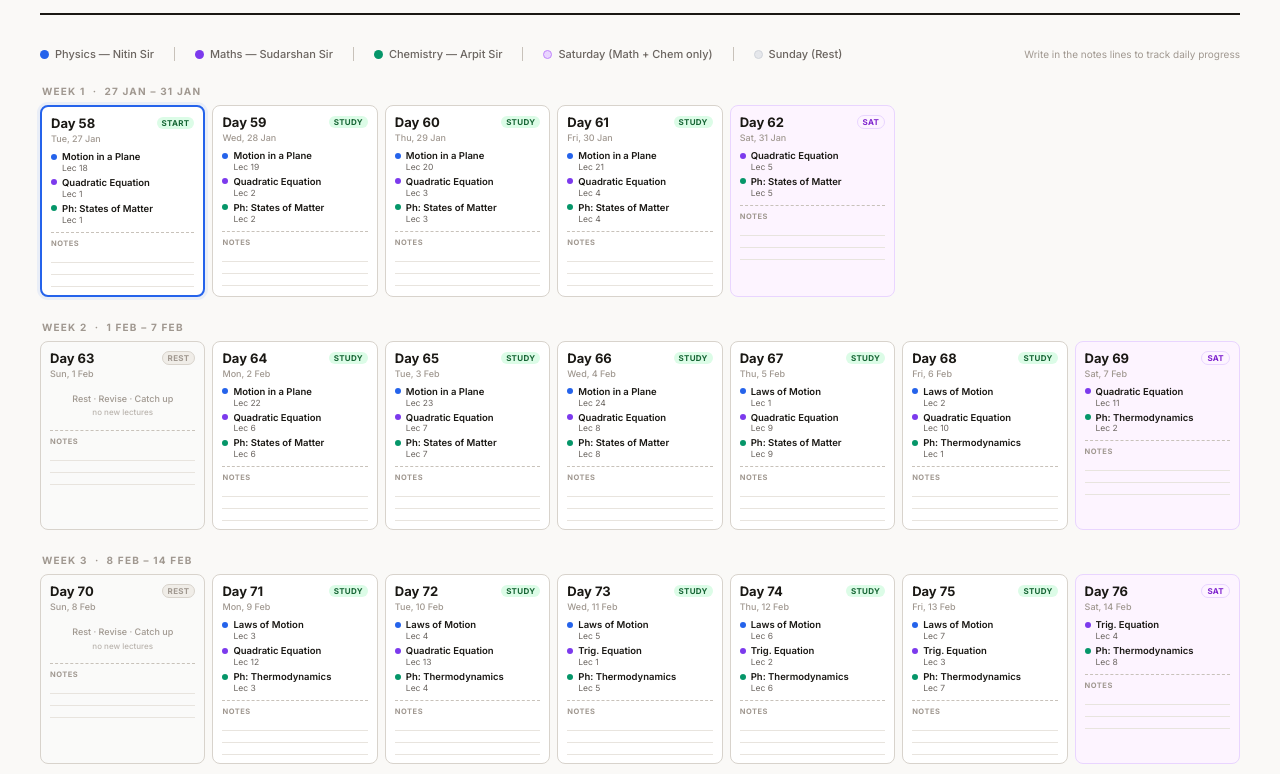
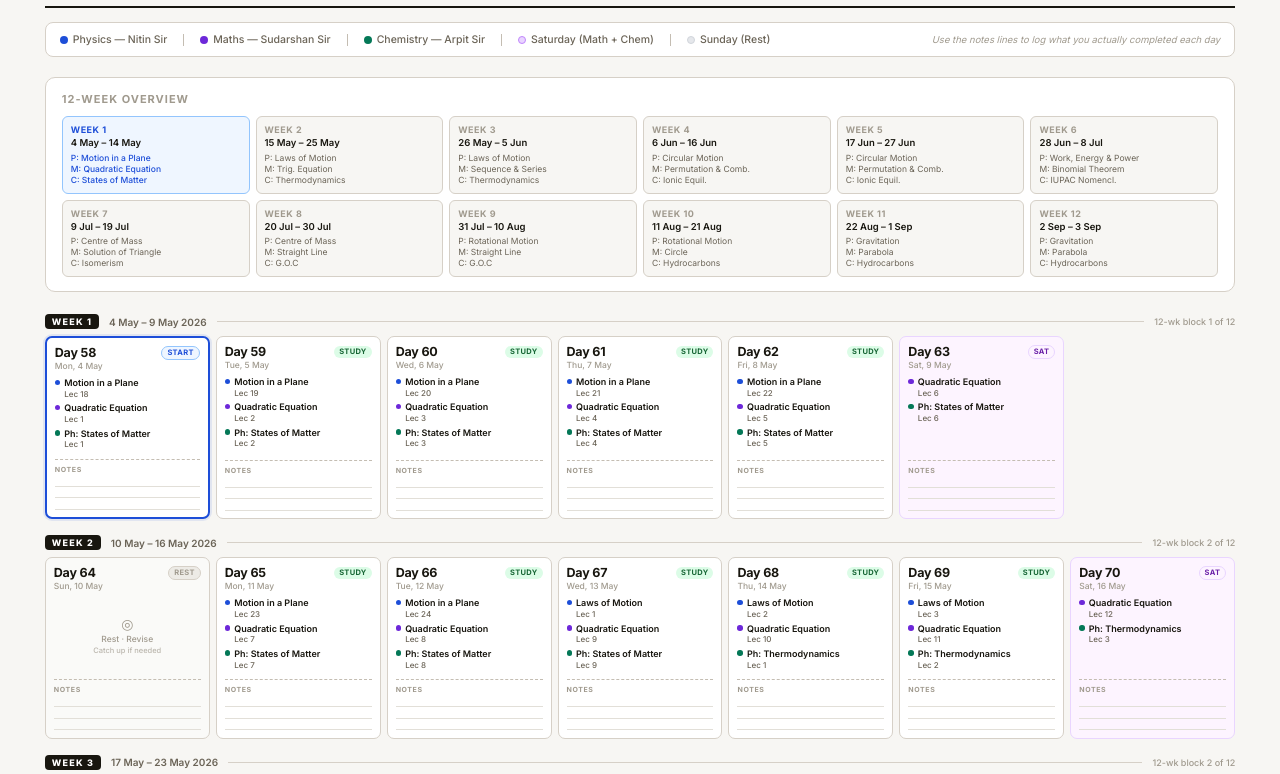
Before and after one commit to RoronoaShekhar/campus.docx_landing_page, a plain HTML site: page index.html in a window 1280 px wide. Shown: the part 88-862 px from the top of the page. Drawn offline with Linux system fonts and the light colour scheme.

Commit message:
Update index.html

```diff
--- a/index.html
+++ b/index.html
@@ -3,141 +3,223 @@
 <head>
 <meta charset="UTF-8">
 <meta name="viewport" content="width=device-width, initial-scale=1.0">
-<title>JEE 2027 — Study Planner · Astha Rai</title>
+<title>JEE 2027 — Study Planner</title>
 <style>
-  @import url('https://fonts.googleapis.com/css2?family=Inter:wght@400;500;600;700&display=swap');
+  @import url('https://fonts.googleapis.com/css2?family=Inter:wght@400;500;600;700;800&display=swap');
 
   *, *::before, *::after { box-sizing: border-box; margin: 0; padding: 0; }
 
   :root {
-    --bg:       #faf9f7;
-    --bg2:      #f0ede8;
-    --bg3:      #e8e4de;
-    --card:     #ffffff;
-    --text:     #1a1814;
-    --text2:    #6b6560;
-    --text3:    #a09890;
-    --border:   #d8d3cc;
-    --border2:  #c8c2ba;
-    --phy:      #2563eb;
-    --phy-bg:   #eff6ff;
-    --phy-text: #1e40af;
-    --math:     #7c3aed;
-    --math-bg:  #f5f3ff;
-    --math-text:#5b21b6;
-    --chem:     #059669;
-    --chem-bg:  #ecfdf5;
-    --chem-text:#065f46;
-    --sat-bg:   #fdf4ff;
-    --sat-text: #7e22ce;
-    --sun-bg:   #fafaf9;
-    --today:    #2563eb;
+    --bg:        #f7f6f3;
+    --bg2:       #edebe6;
+    --bg3:       #e2dfd8;
+    --card:      #ffffff;
+    --text:      #18160f;
+    --text2:     #6b6457;
+    --text3:     #a09a8e;
+    --border:    #d6d0c7;
+    --border2:   #c4bdb2;
+    --phy:       #1d4ed8;
+    --phy-bg:    #eff6ff;
+    --math:      #6d28d9;
+    --math-bg:   #f5f3ff;
+    --chem:      #047857;
+    --chem-bg:   #ecfdf5;
+    --sat-bg:    #fdf4ff;
+    --sat-bd:    #e9d5ff;
+    --sat-text:  #6b21a8;
+    --sun-bg:    #fafaf8;
+    --today-bd:  #1d4ed8;
+    --wk-accent: #1d4ed8;
   }
 
   body {
     font-family: 'Inter', -apple-system, BlinkMacSystemFont, sans-serif;
     background: var(--bg);
     color: var(--text);
-    padding: 2rem 2.5rem 3rem;
+    padding: 2.2rem 2.8rem 3rem;
+    font-size: 13px;
   }
 
-  /* ── HEADER ── */
+  /* ─── PAGE HEADER ─── */
   .page-header {
     display: flex;
     align-items: flex-end;
     justify-content: space-between;
-    margin-bottom: 2rem;
-    padding-bottom: 1rem;
-    border-bottom: 2px solid var(--text);
+    padding-bottom: 14px;
+    border-bottom: 2.5px solid var(--text);
+    margin-bottom: 14px;
   }
   .ph-left h1 {
-    font-size: 28px;
-    font-weight: 700;
-    letter-spacing: -0.6px;
+    font-size: 26px;
+    font-weight: 800;
+    letter-spacing: -0.8px;
     color: var(--text);
+    line-height: 1;
   }
   .ph-left p {
-    font-size: 13px;
+    font-size: 11.5px;
     color: var(--text2);
-    margin-top: 3px;
+    margin-top: 5px;
+    font-weight: 500;
   }
   .ph-right {
     text-align: right;
-  }
-  .ph-right .name {
-    font-size: 15px;
-    font-weight: 600;
-    color: var(--text);
-  }
-  .ph-right .batch {
     font-size: 11px;
     color: var(--text2);
-    margin-top: 2px;
+    line-height: 1.6;
   }
 
-  /* ── LEGEND ── */
+  /* ─── LEGEND ─── */
   .legend {
     display: flex;
     align-items: center;
-    gap: 18px;
-    margin-bottom: 1.5rem;
+    gap: 16px;
+    margin-bottom: 20px;
     flex-wrap: wrap;
+    padding: 10px 14px;
+    background: var(--card);
+    border: 1px solid var(--border);
+    border-radius: 8px;
   }
-  .legend-item {
+  .li {
     display: flex;
     align-items: center;
-    gap: 6px;
-    font-size: 11px;
+    gap: 5px;
+    font-size: 10.5px;
     color: var(--text2);
     font-weight: 500;
   }
   .ldot {
-    width: 9px; height: 9px;
+    width: 8px; height: 8px;
     border-radius: 50%;
     flex-shrink: 0;
   }
-  .legend-sep {
-    width: 1px; height: 14px;
-    background: var(--border2);
-    margin: 0 2px;
-  }
+  .lsep { width:1px; height:12px; background:var(--border2); }
   .legend-note {
-    font-size: 10px;
+    margin-left: auto;
+    font-size: 9.5px;
     color: var(--text3);
-    margin-left: auto;
+    font-style: italic;
   }
 
-  /* ── WEEK SECTION ── */
+  /* ─── 12-WEEK YEAR BLOCK ─── */
+  .twelveweek-wrap {
+    background: var(--card);
+    border: 1px solid var(--border);
+    border-radius: 10px;
+    padding: 14px 16px;
+    margin-bottom: 22px;
+  }
+  .tw-title {
+    font-size: 11px;
+    font-weight: 700;
+    letter-spacing: 1px;
+    text-transform: uppercase;
+    color: var(--text3);
+    margin-bottom: 10px;
+  }
+  .tw-grid {
+    display: grid;
+    grid-template-columns: repeat(6, 1fr);
+    gap: 6px;
+  }
+  .tw-block {
+    border: 1px solid var(--border);
+    border-radius: 6px;
+    padding: 7px 8px;
+    background: var(--bg);
+  }
+  .tw-block.active {
+    background: var(--phy-bg);
+    border-color: #93c5fd;
+  }
+  .tw-block.done {
+    background: var(--chem-bg);
+    border-color: #6ee7b7;
+  }
+  .tw-wnum {
+    font-size: 9px;
+    font-weight: 700;
+    color: var(--text3);
+    margin-bottom: 2px;
+    text-transform: uppercase;
+    letter-spacing: 0.5px;
+  }
+  .tw-block.active .tw-wnum { color: var(--phy); }
+  .tw-block.done .tw-wnum { color: var(--chem); }
+  .tw-dates {
+    font-size: 9.5px;
+    font-weight: 600;
+    color: var(--text);
+    line-height: 1.3;
+  }
+  .tw-goal {
+    font-size: 8.5px;
+    color: var(--text2);
+    margin-top: 3px;
+    line-height: 1.3;
+  }
+  .tw-block.active .tw-goal { color: var(--phy); font-weight: 500; }
+
+  /* ─── WEEK SECTION ─── */
   .week-section {
-    margin-bottom: 1.5rem;
+    margin-bottom: 16px;
+    page-break-inside: avoid;
+    break-inside: avoid;
   }
-  .week-label {
-    font-size: 10px;
-    font-weight: 700;
+  .week-header {
+    display: flex;
+    align-items: center;
+    gap: 10px;
+    margin-bottom: 7px;
+  }
+  .wk-num {
+    font-size: 9px;
+    font-weight: 800;
     letter-spacing: 1.2px;
     text-transform: uppercase;
+    color: var(--card);
+    background: var(--text);
+    padding: 2px 7px;
+    border-radius: 4px;
+  }
+  .wk-dates {
+    font-size: 10px;
+    font-weight: 600;
+    color: var(--text2);
+  }
+  .wk-line {
+    flex: 1;
+    height: 1px;
+    background: var(--border);
+  }
+  .wk-goal {
+    font-size: 9px;
     color: var(--text3);
-    margin-bottom: 8px;
-    padding-left: 2px;
+    font-weight: 500;
   }
   .week-grid {
     display: grid;
     grid-template-columns: repeat(7, 1fr);
-    gap: 7px;
+    gap: 6px;
   }
 
-  /* ── CARD ── */
+  /* ─── CARD ─── */
   .card {
     background: var(--card);
     border: 1px solid var(--border);
-    border-radius: 8px;
-    padding: 8px 9px 7px;
+    border-radius: 7px;
+    padding: 7px 8px 6px;
     page-break-inside: avoid;
     break-inside: avoid;
+    min-height: 118px;
+    display: flex;
+    flex-direction: column;
   }
   .card.is-today {
-    border: 2px solid var(--today);
-    box-shadow: 0 0 0 3px rgba(37,99,235,0.08);
+    border: 2px solid var(--today-bd);
+    box-shadow: 0 0 0 2px rgba(29,78,216,0.1);
   }
   .card.is-sunday {
     background: var(--sun-bg);
@@ -145,155 +227,172 @@
   }
   .card.is-saturday {
     background: var(--sat-bg);
-    border-color: #e9d5ff;
+    border-color: var(--sat-bd);
   }
 
-  /* card top row */
   .card-top {
     display: flex;
     justify-content: space-between;
     align-items: center;
-    margin-bottom: 2px;
+    margin-bottom: 1px;
   }
   .card-day {
-    font-size: 13px;
+    font-size: 12.5px;
     font-weight: 700;
     color: var(--text);
+    letter-spacing: -0.2px;
   }
   .badge {
-    font-size: 8px;
+    font-size: 7.5px;
     font-weight: 700;
-    padding: 1px 5px;
-    border-radius: 9px;
+    padding: 1.5px 5px;
+    border-radius: 8px;
     letter-spacing: 0.3px;
+    text-transform: uppercase;
   }
   .b-study { background: #dcfce7; color: #166534; }
-  .b-sat   { background: var(--sat-bg); color: var(--sat-text); border: 1px solid #e9d5ff; }
+  .b-start { background: var(--phy-bg); color: var(--phy); border: 1px solid #93c5fd; }
+  .b-sat   { background: var(--sat-bg); color: var(--sat-text); border: 1px solid var(--sat-bd); }
   .b-sun   { background: var(--bg2); color: var(--text3); border: 1px solid var(--border); }
 
   .card-date {
-    font-size: 9px;
+    font-size: 8.5px;
     color: var(--text3);
-    margin-bottom: 7px;
+    margin-bottom: 6px;
     font-weight: 500;
   }
 
-  /* subject rows */
+  .subj-rows { flex: 1; }
   .subj-row {
     display: flex;
     align-items: flex-start;
-    gap: 5px;
-    margin-bottom: 4px;
+    gap: 4px;
+    margin-bottom: 3.5px;
   }
   .sdot {
-    width: 6px; height: 6px;
+    width: 5.5px; height: 5.5px;
     border-radius: 50%;
     flex-shrink: 0;
     margin-top: 2.5px;
   }
   .sinfo { flex: 1; min-width: 0; }
   .sch {
-    font-size: 9.5px;
+    font-size: 9px;
     font-weight: 600;
     color: var(--text);
-    line-height: 1.2;
+    line-height: 1.25;
     white-space: nowrap;
     overflow: hidden;
     text-overflow: ellipsis;
   }
   .slec {
-    font-size: 8.5px;
+    font-size: 8px;
     color: var(--text2);
     margin-top: 0.5px;
+    font-weight: 500;
   }
 
-  /* sunday inner */
   .sun-content {
-    padding: 6px 0 4px;
-    text-align: center;
-    font-size: 9px;
+    flex: 1;
+    display: flex;
+    flex-direction: column;
+    align-items: center;
+    justify-content: center;
+    font-size: 8.5px;
     color: var(--text3);
     font-weight: 500;
-    line-height: 1.5;
+    text-align: center;
+    gap: 2px;
+    padding: 4px 0;
   }
+  .sun-icon { font-size: 14px; }
 
-  /* write lines */
   .write-area {
-    margin-top: 7px;
-    padding-top: 6px;
+    margin-top: 6px;
+    padding-top: 5px;
     border-top: 1px dashed var(--border2);
   }
   .write-label {
-    font-size: 7.5px;
+    font-size: 7px;
     font-weight: 700;
-    letter-spacing: 0.5px;
+    letter-spacing: 0.6px;
     text-transform: uppercase;
     color: var(--text3);
-    margin-bottom: 4px;
+    margin-bottom: 3px;
   }
   .wline {
-    height: 11px;
+    height: 10px;
     border-bottom: 1px solid var(--bg3);
-    margin-bottom: 1px;
+    margin-bottom: 1.5px;
   }
 
-  /* ── PRINT ── */
+  /* ─── PRINT ─── */
   @media print {
-    body { padding: 1cm 1.2cm; background: white; }
-    .card { box-shadow: none !important; }
-    .week-section { page-break-inside: avoid; }
+    body { padding: 0.9cm 1.1cm; background: white !important; -webkit-print-color-adjust: exact; print-color-adjust: exact; }
+    .card, .week-section, .twelveweek-wrap { box-shadow: none !important; page-break-inside: avoid; break-inside: avoid; }
     .page-header { border-bottom: 2px solid #000; }
   }
 
-  /* ── FOOTER ── */
+  /* ─── FOOTER ─── */
   .page-footer {
-    margin-top: 2.5rem;
-    padding-top: 1rem;
+    margin-top: 2rem;
+    padding-top: 10px;
     border-top: 1px solid var(--border);
     display: flex;
     justify-content: space-between;
-    font-size: 10px;
+    font-size: 9.5px;
     color: var(--text3);
   }
 </style>
 </head>
 <body>
 
+<!-- HEADER -->
 <div class="page-header">
   <div class="ph-left">
     <h1>JEE 2027 — Study Planner</h1>
-    <p>Day 58 (May 4, 2026) → Day 180 (Sep 3, 2026) &nbsp;·&nbsp; 123 days</p>
+    <p>Day 58 (Mon, May 4) → Day 180 (Thu, Sep 3, 2026) &nbsp;·&nbsp; 123 days &nbsp;·&nbsp; Physics · Maths · Chemistry</p>
   </div>
   <div class="ph-right">
-    <div class="name">Astha Rai</div>
-    <div class="batch">Arjuna JEE AIR 02 (2027) · PW</div>
+    Arjuna JEE AIR 02 (2027) · PW<br>
+    Starting: 2D Lec 18 · Quadratic Eq. Lec 1 · States of Matter Lec 1
   </div>
 </div>
 
+<!-- LEGEND -->
 <div class="legend">
-  <div class="legend-item"><div class="ldot" style="background:#2563eb"></div>Physics — Nitin Sir</div>
-  <div class="legend-sep"></div>
-  <div class="legend-item"><div class="ldot" style="background:#7c3aed"></div>Maths — Sudarshan Sir</div>
-  <div class="legend-sep"></div>
-  <div class="legend-item"><div class="ldot" style="background:#059669"></div>Chemistry — Arpit Sir</div>
-  <div class="legend-sep"></div>
-  <div class="legend-item"><div class="ldot" style="background:#e9d5ff;border:1px solid #c084fc"></div>Saturday (Math + Chem only)</div>
-  <div class="legend-sep"></div>
-  <div class="legend-item"><div class="ldot" style="background:#e5e7eb;border:1px solid #d1d5db"></div>Sunday (Rest)</div>
-  <span class="legend-note">Write in the notes lines to track daily progress</span>
+  <div class="li"><div class="ldot" style="background:#1d4ed8"></div>Physics — Nitin Sir</div>
+  <div class="lsep"></div>
+  <div class="li"><div class="ldot" style="background:#6d28d9"></div>Maths — Sudarshan Sir</div>
+  <div class="lsep"></div>
+  <div class="li"><div class="ldot" style="background:#047857"></div>Chemistry — Arpit Sir</div>
+  <div class="lsep"></div>
+  <div class="li"><div class="ldot" style="background:#e9d5ff;border:1px solid #c084fc"></div>Saturday (Math + Chem)</div>
+  <div class="lsep"></div>
+  <div class="li"><div class="ldot" style="background:#e5e7eb;border:1px solid #d1d5db"></div>Sunday (Rest)</div>
+  <span class="legend-note">Use the notes lines to log what you actually completed each day</span>
 </div>
 
+<!-- 12-WEEK YEAR -->
+<div class="twelveweek-wrap">
+  <div class="tw-title">12-Week Overview</div>
+  <div class="tw-grid" id="tw-grid"></div>
+</div>
+
+<!-- PLANNER DAYS -->
 <div id="planner"></div>
 
+<!-- FOOTER -->
 <div class="page-footer">
-  <span>Arjuna JEE 2027 · Astha Rai</span>
-  <span>Physics: Ch-03 Lec 18 · Maths: Ch-05 Lec 1 · Chemistry: Ph Ch-03 Lec 1 &nbsp;(starting positions, May 4)</span>
-  <span>printed: <span id="print-date"></span></span>
+  <span>Arjuna JEE 2027 · PW</span>
+  <span>Physics: 142 lec remaining · Maths: 150 lec remaining · Chemistry: 134 lec remaining</span>
+  <span>Printed: <span id="print-date"></span></span>
 </div>
 
 <script>
 document.getElementById('print-date').textContent = new Date().toLocaleDateString('en-IN',{day:'numeric',month:'short',year:'numeric'});
 
+// ── DATA ──
 const PHY=[
   {ch:"Motion in a Plane",lecs:7,s:18},
   {ch:"Laws of Motion",lecs:19,s:1},
@@ -303,10 +402,10 @@ const PHY=[
   {ch:"Centre of Mass",lecs:14,s:1},
   {ch:"Rotational Motion",lecs:16,s:1},
   {ch:"Gravitation",lecs:9,s:1},
-  {ch:"Mech. Prop. of Solids",lecs:5,s:1},
-  {ch:"Mech. Prop. of Fluids",lecs:13,s:1},
+  {ch:"Mech. Prop. Solids",lecs:5,s:1},
+  {ch:"Mech. Prop. Fluids",lecs:13,s:1},
   {ch:"Thermal Properties",lecs:8,s:1},
-  {ch:"Kinetic Theory of Gases",lecs:1,s:1},
+  {ch:"Kinetic Theory",lecs:1,s:1},
   {ch:"Thermodynamics",lecs:6,s:1},
   {ch:"Oscillations",lecs:7,s:1},
   {ch:"Waves",lecs:8,s:1},
@@ -330,26 +429,28 @@ const MATH=[
 const CHEM=[
   {ch:"Ph: States of Matter",lecs:9,s:1},
   {ch:"Ph: Thermodynamics",lecs:18,s:1},
-  {ch:"Ph: Chemical Equilibrium",lecs:3,s:1},
-  {ch:"Ph: Ionic Equilibrium",lecs:13,s:1},
+  {ch:"Ph: Chemical Equil.",lecs:3,s:1},
+  {ch:"Ph: Ionic Equil.",lecs:13,s:1},
   {ch:"Ph: Redox Reaction",lecs:9,s:1},
-  {ch:"Or: IUPAC Nomenclature",lecs:5,s:1},
+  {ch:"Or: IUPAC Nomencl.",lecs:5,s:1},
   {ch:"Or: Isomerism",lecs:12,s:1},
   {ch:"Or: G.O.C",lecs:16,s:1},
   {ch:"Or: Hydrocarbons",lecs:23,s:1},
   {ch:"In: Classification",lecs:7,s:1},
   {ch:"In: Chemical Bonding",lecs:15,s:1},
   {ch:"In: Hydrogen & Cpds",lecs:3,s:1},
-  {ch:"In: S-block Elements",lecs:5,s:1},
-  {ch:"In: P-block Elements",lecs:5,s:1},
+  {ch:"In: S-block Elem.",lecs:5,s:1},
+  {ch:"In: P-block Elem.",lecs:5,s:1},
 ];
 
 const PT=192,MT=192,CT=183;
-const S=58,E=180;
-const BASE=new Date(2025,11,1);
+const S=58,E=180,TOTAL=E-S+1;
+
+// Correct base: Day 1 = Mar 8, 2026 (since Day 49 = Apr 25, 2026)
+const BASE=new Date(2026,2,8); // Mar 8 2026
+
 const MO=["Jan","Feb","Mar","Apr","May","Jun","Jul","Aug","Sep","Oct","Nov","Dec"];
 const WD=["Sun","Mon","Tue","Wed","Thu","Fri","Sat"];
-const WDF=["Sunday","Monday","Tuesday","Wednesday","Thursday","Friday","Saturday"];
 
 function gd(d){let x=new Date(BASE);x.setDate(x.getDate()+d-1);return x;}
 
@@ -375,34 +476,73 @@ function getLec(arr,rawDone){
   return{ch:"Complete!",lec:"—"};
 }
 
+// ── 12-WEEK YEAR ──
+// Generate 12-week blocks starting from Day 58
+// Each block = ~10 days (123 days / 12 ≈ 10.25)
+const twGrid=document.getElementById('tw-grid');
+const weekSize=Math.ceil(TOTAL/12);
+
+// Build milestone data per chapter boundaries
+function getChapterAt(dayOffset){
+  let prev=countTo(S+dayOffset-1),curr=countTo(S+dayOffset);
+  let rp=curr.p-BASE58.p,rm=curr.m-BASE58.m,rc=curr.c-BASE58.c;
+  let pi=getLec(PHY,rp),mi=getLec(MATH,rm),ci=getLec(CHEM,rc);
+  return{phy:pi.ch,math:mi.ch,chem:ci.ch};
+}
+
+for(let w=0;w<12;w++){
+  let startOff=w*weekSize;
+  let endOff=Math.min((w+1)*weekSize-1,TOTAL-1);
+  let startDay=S+startOff;
+  let endDay=S+endOff;
+  let startDt=gd(startDay),endDt=gd(endDay);
+  let midInfo=getChapterAt(Math.floor((startOff+endOff)/2));
+  let pct=Math.round(((endOff+1)/TOTAL)*100);
+  let isActive=w===0;
+  let isDone=false;
+  let block=document.createElement('div');
+  block.className='tw-block'+(isActive?' active':isDone?' done':'');
+  block.innerHTML=`
+    <div class="tw-wnum">Week ${w+1}</div>
+    <div class="tw-dates">${startDt.getDate()} ${MO[startDt.getMonth()]} – ${endDt.getDate()} ${MO[endDt.getMonth()]}</div>
+    <div class="tw-goal">
+      P: ${midInfo.phy.replace(/Ch-\d+: /,'')}<br>
+      M: ${midInfo.math.replace(/Ch-\d+: /,'')}<br>
+      C: ${midInfo.chem.replace(/Ph: |Or: |In: /,'')}
+    </div>`;
+  twGrid.appendChild(block);
+}
+
+// ── PLANNER CARDS ──
 function buildCard(d){
   let dt=gd(d);
   let dow=dt.getDay();
-  let sun=dow===0,sat=dow===6;
-  let today=d===58;
+  let sun=dow===0,sat=dow===6,isStart=d===58;
   let prev=countTo(d-1),curr=countTo(d);
   let pp=curr.p-prev.p,pm=curr.m-prev.m,pc=curr.c-prev.c;
   let rp=curr.p-BASE58.p,rm=curr.m-BASE58.m,rc=curr.c-BASE58.c;
   let pi=getLec(PHY,rp),mi=getLec(MATH,rm),ci=getLec(CHEM,rc);
 
-  let cls='card'+(today?' is-today':sun?' is-sunday':sat?' is-saturday':'');
-  let badge=today?'<span class="badge b-study">START</span>':sun?'<span class="badge b-sun">REST</span>':sat?'<span class="badge b-sat">SAT</span>':'<span class="badge b-study">STUDY</span>';
+  let cls='card'+(isStart?' is-today':sun?' is-sunday':sat?' is-saturday':'');
+  let badge=isStart
+    ?'<span class="badge b-start">START</span>'
+    :sun?'<span class="badge b-sun">REST</span>'
+    :sat?'<span class="badge b-sat">SAT</span>'
+    :'<span class="badge b-study">STUDY</span>';
 
-  let inner='';
+  let inner='<div class="subj-rows">';
   if(sun){
-    inner=`<div class="sun-content">Rest · Revise · Catch up<br><span style="font-size:8px;opacity:0.7">no new lectures</span></div>`;
+    inner=`<div class="sun-content"><span class="sun-icon">◎</span><span>Rest · Revise</span><span style="font-size:7.5px;opacity:0.7">Catch up if needed</span></div>`;
   } else {
-    if(pp) inner+=`<div class="subj-row"><div class="sdot" style="background:#2563eb"></div><div class="sinfo"><div class="sch">${pi.ch}</div><div class="slec">Lec ${pi.lec}</div></div></div>`;
-    if(pm) inner+=`<div class="subj-row"><div class="sdot" style="background:#7c3aed"></div><div class="sinfo"><div class="sch">${mi.ch}</div><div class="slec">Lec ${mi.lec}</div></div></div>`;
-    if(pc) inner+=`<div class="subj-row"><div class="sdot" style="background:#059669"></div><div class="sinfo"><div class="sch">${ci.ch}</div><div class="slec">Lec ${ci.lec}</div></div></div>`;
+    if(pp) inner+=`<div class="subj-row"><div class="sdot" style="background:#1d4ed8"></div><div class="sinfo"><div class="sch">${pi.ch}</div><div class="slec">Lec ${pi.lec}</div></div></div>`;
+    if(pm) inner+=`<div class="subj-row"><div class="sdot" style="background:#6d28d9"></div><div class="sinfo"><div class="sch">${mi.ch}</div><div class="slec">Lec ${mi.lec}</div></div></div>`;
+    if(pc) inner+=`<div class="subj-row"><div class="sdot" style="background:#047857"></div><div class="sinfo"><div class="sch">${ci.ch}</div><div class="slec">Lec ${ci.lec}</div></div></div>`;
+    inner+='</div>';
   }
 
   return `
   <div class="${cls}">
-    <div class="card-top">
-      <span class="card-day">Day ${d}</span>
-      ${badge}
-    </div>
+    <div class="card-top"><span class="card-day">Day ${d}</span>${badge}</div>
     <div class="card-date">${WD[dow]}, ${dt.getDate()} ${MO[dt.getMonth()]}</div>
     ${inner}
     <div class="write-area">
@@ -414,23 +554,27 @@ function buildCard(d){
   </div>`;
 }
 
-// Group days into weeks of 7
 const planner=document.getElementById('planner');
-let weekNum=0;
-let weekDays=[];
+let weekNum=0,weekDays=[];
 
 for(let d=S;d<=E;d++){
   weekDays.push(d);
   let dow=gd(d).getDay();
-  // end of week on Saturday, or last day
   if(dow===6||d===E){
     weekNum++;
-    let startDt=gd(weekDays[0]);
-    let endDt=gd(weekDays[weekDays.length-1]);
+    let sd=gd(weekDays[0]),ed=gd(weekDays[weekDays.length-1]);
+    // figure out which 12-week block this falls into
+    let blockIdx=Math.ceil((d-S+1)/weekSize);
     let section=document.createElement('div');
     section.className='week-section';
-    let label=`Week ${weekNum} &nbsp;·&nbsp; ${startDt.getDate()} ${MO[startDt.getMonth()]} – ${endDt.getDate()} ${MO[endDt.getMonth()]}`;
-    section.innerHTML=`<div class="week-label">${label}</div><div class="week-grid">${weekDays.map(buildCard).join('')}</div>`;
+    section.innerHTML=`
+      <div class="week-header">
+        <span class="wk-num">Week ${weekNum}</span>
+        <span class="wk-dates">${sd.getDate()} ${MO[sd.getMonth()]} – ${ed.getDate()} ${MO[ed.getMonth()]} 2026</span>
+        <div class="wk-line"></div>
+        <span class="wk-goal">12-wk block ${blockIdx} of 12</span>
+      </div>
+      <div class="week-grid">${weekDays.map(buildCard).join('')}</div>`;
     planner.appendChild(section);
     weekDays=[];
   }
```
